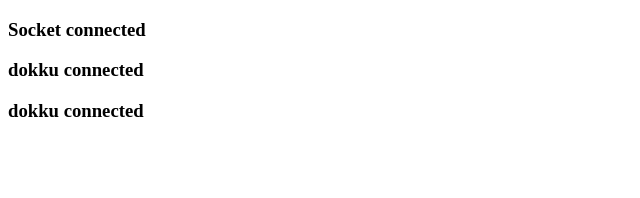
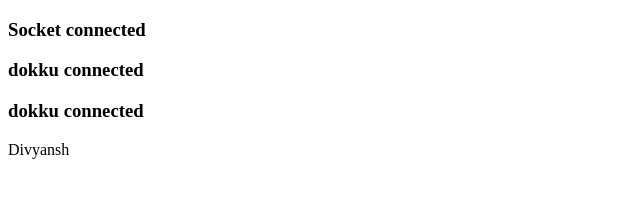
Before and after one commit to divyansh360circle/temporary, a website: page index.html in a window 1280 px wide. Shown: the full height of the page, 0-640 px from the left. Drawn offline with Linux system fonts and the light colour scheme.

Commit message:
Update index.html

```diff
--- a/index.html
+++ b/index.html
@@ -11,7 +11,7 @@
   <h3>Socket connected</h3>
   <h3>dokku connected</h3>
   <h3>dokku connected</h3>
-
+  <p>Divyansh</p>
     <!-- <script src="/socket.io/socket.io.js"></script> -->
   <!-- <script>
     var socket = io('http://localhost:5000');
```
